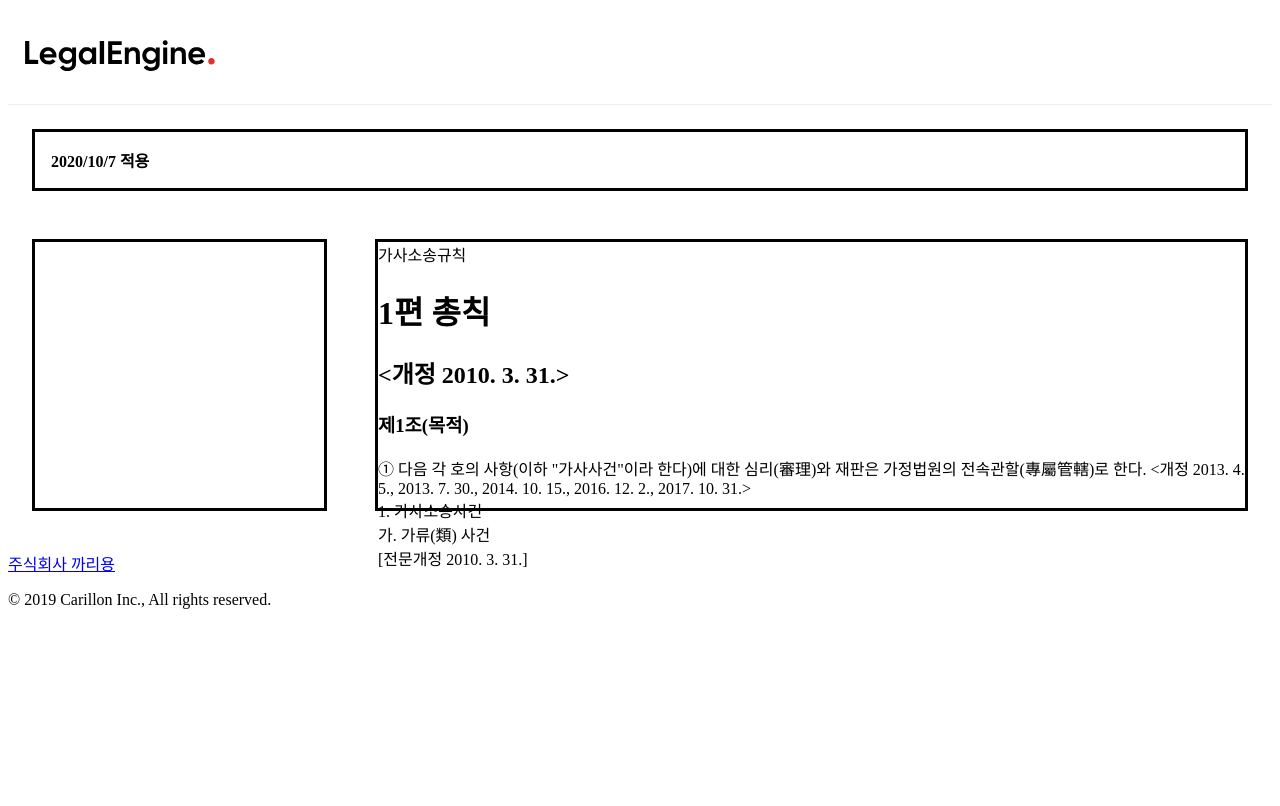
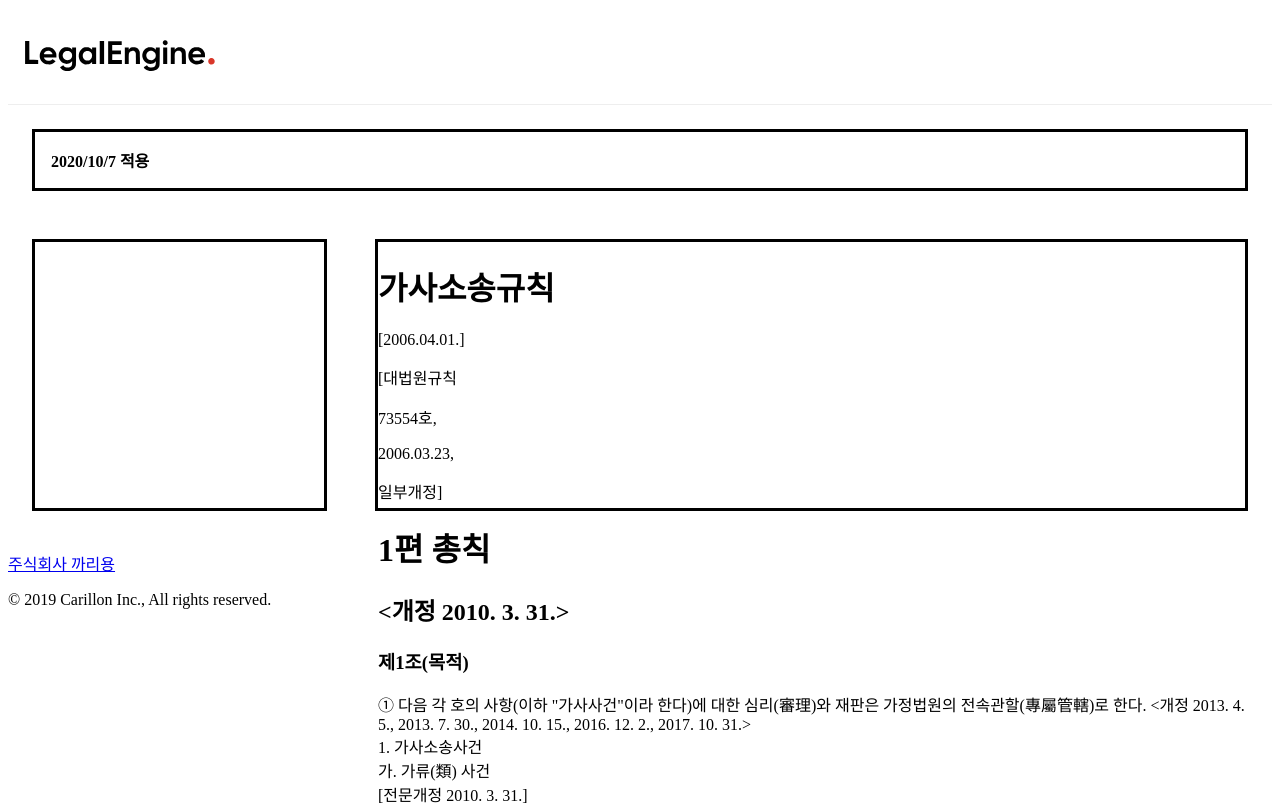
Before and after one commit to tosky1125/legalengine, a React (Create React App) app in the folder client/: page /view in a window 1280 px wide. Built offline with nearby package versions, Linux system fonts and the light colour scheme.

Commit message:
Add missing data to the places they should be in and Make dates look readable

```diff
--- a/client/src/components/ViewPage.js
+++ b/client/src/components/ViewPage.js
@@ -4,84 +4,86 @@ import { withRouter } from 'react-router-dom';
 import * as lawinfo from '../modules/lawinfo';
 import SideInfo from './SideInfo';
 import './ViewPage.css';
-
+import { format } from 'date-fns';
 
 function ViewPage(props) {
-
   // const { lawDetail } = props;
   const lawDetail = {
-    "Law": {
-        "law_id": 615,
-        "number": 73554,
-        "name": "가사소송규칙",
-        "promulgation_date": "2006-03-23T00:00:00.000Z",
-        "type": "대법원규칙",
-        "promulgation_number": 2009,
-        "enforcement_date": "2006-04-01T00:00:00.000Z",
-        "amendment_status": "일부개정",
-        "ministry": "대법원",
-        "context": null,
-        "Chapter": [
+    Law: {
+      law_id: 615,
+      number: 73554,
+      name: '가사소송규칙',
+      promulgation_date: '2006-03-23T00:00:00.000Z',
+      type: '대법원규칙',
+      promulgation_number: 2009,
+      enforcement_date: '2006-04-01T00:00:00.000Z',
+      amendment_status: '일부개정',
+      ministry: '대법원',
+      context: null,
+      Chapter: [
         {
-                "id": 9780,
-                "chapter_id": "1:0",
-                "law_id": 619,
-                "date": "<개정 2010. 3. 31.>",
-                "context": "1편 총칙  ",
-                "Article": [
+          id: 9780,
+          chapter_id: '1:0',
+          law_id: 619,
+          date: '<개정 2010. 3. 31.>',
+          context: '1편 총칙  ',
+          Article: [
             {
-                        "id": 49906,
-                        "article_id": "1:0",
-                        "law_id": 619,
-                        "chapter_id": 9780,
-                        "article_title": "제1조(목적)",
-                        "date": "[전문개정 2010. 3. 31.]",
-                        "context": "   이 법은 인격의 존엄과 남녀 평등을 기본으로 하고 가정의 평화 및 친족 간에 서로 돕는 미풍양속을 보존하고 발전시키기 위하여 가사(家事)에 관한 소송(訴訟)과 비송(非訟) 및 조정(調停)에 대한 절차의 특례를 규정함을 목적으로 한다.",
-                        "flag_pan": null,
-                        "flag_yeon": null,
-                        "flag_hang": null,
-                        "flag_gyu": null,
-                        "Clause": [
+              id: 49906,
+              article_id: '1:0',
+              law_id: 619,
+              chapter_id: 9780,
+              article_title: '제1조(목적)',
+              date: '[전문개정 2010. 3. 31.]',
+              context:
+                '   이 법은 인격의 존엄과 남녀 평등을 기본으로 하고 가정의 평화 및 친족 간에 서로 돕는 미풍양속을 보존하고 발전시키기 위하여 가사(家事)에 관한 소송(訴訟)과 비송(非訟) 및 조정(調停)에 대한 절차의 특례를 규정함을 목적으로 한다.',
+              flag_pan: null,
+              flag_yeon: null,
+              flag_hang: null,
+              flag_gyu: null,
+              Clause: [
                 {
-                                "id": 62359,
-                                "clause_id": "1",
-                                "law_id": 619,
-                                "chapter_id": "9780",
-                                "article_id": 49907,
-                                "date": "<개정 2013. 4. 5., 2013. 7. 30., 2014. 10. 15., 2016. 12. 2., 2017. 10. 31.>",
-                                "context": "   ① 다음 각 호의 사항(이하 \"가사사건\"이라 한다)에 대한 심리(審理)와 재판은 가정법원의 전속관할(專屬管轄)로 한다.  ",
-                                "subPara": [
+                  id: 62359,
+                  clause_id: '1',
+                  law_id: 619,
+                  chapter_id: '9780',
+                  article_id: 49907,
+                  date:
+                    '<개정 2013. 4. 5., 2013. 7. 30., 2014. 10. 15., 2016. 12. 2., 2017. 10. 31.>',
+                  context:
+                    '   ① 다음 각 호의 사항(이하 "가사사건"이라 한다)에 대한 심리(審理)와 재판은 가정법원의 전속관할(專屬管轄)로 한다.  ',
+                  subPara: [
                     {
-                                        "id": 53033,
-                                        "sub_id": "1",
-                                        "law_id": 619,
-                                        "chapter_id": "9780",
-                                        "article_id": "49907",
-                                        "clause_id": 62359,
-                                        "date": null,
-                                        "context": "  1. 가사소송사건",
-                                        "Item": [
+                      id: 53033,
+                      sub_id: '1',
+                      law_id: 619,
+                      chapter_id: '9780',
+                      article_id: '49907',
+                      clause_id: 62359,
+                      date: null,
+                      context: '  1. 가사소송사건',
+                      Item: [
                         {
-                                                "id": 4120,
-                                                "item_id": "1",
-                                                "law_id": 619,
-                                                "chapter_id": "9780",
-                                                "article_id": "49907",
-                                                "clause_id": "62359",
-                                                "sub_id": 53033,
-                                                "date": null,
-                                                "context": "    가. 가류(類) 사건"
-                                            }
-                                        ]
-                                    }
-                                ]
-                            }
-                        ]
-                    }
-                ]
-            }
-        ]
-    }
+                          id: 4120,
+                          item_id: '1',
+                          law_id: 619,
+                          chapter_id: '9780',
+                          article_id: '49907',
+                          clause_id: '62359',
+                          sub_id: 53033,
+                          date: null,
+                          context: '    가. 가류(類) 사건',
+                        },
+                      ],
+                    },
+                  ],
+                },
+              ],
+            },
+          ],
+        },
+      ],
+    },
   };
 
   let { Chapter } = lawDetail.Law;
@@ -90,23 +92,46 @@ function ViewPage(props) {
     <div>
       <div className='searched-date'>2020/10/7 적용</div>
       <div className='view-container'>
-        <div className='sideinfo-container'>
-          {/* <SideInfo /> */}
+        <div className='sideinfo-container'>{/* <SideInfo /> */}</div>
+        <div className='maininfo-container'>
+          <div className='law-head'>
+            <h1>{lawDetail.Law.name}</h1>
+            <p>
+              [{format(new Date(lawDetail.Law.enforcement_date), 'yyyy.MM.dd.')}
+              ]
+            </p>
+            <p>[{lawDetail.Law.type}&nbsp;</p>
+            <p>{lawDetail.Law.number}호,&nbsp;</p>
+            <p>
+              {format(new Date(lawDetail.Law.promulgation_date), 'yyyy.MM.dd')}
+              ,&nbsp;
+            </p>
+            <p>{lawDetail.Law.amendment_status}]</p>
           </div>
-        <div className='maininfo-container'>
-          <div className='lawtitle'>{lawDetail.Law.name}</div>
-          {Chapter.map(chapEle => (
-            <div><h1>{chapEle.context}</h1><h2>{chapEle.date}</h2>
-              {chapEle.Article && chapEle.Article.map(artEle => (
+          {Chapter.map((chapEle) => (
+            <div>
+              <h1>{chapEle.context}</h1>
+              <h2>{chapEle.date}</h2>
+              {chapEle.Article &&
+                chapEle.Article.map((artEle) => (
                   <div>
                     <h3>{artEle.article_title}</h3>
-                {artEle.Clause && artEle.Clause.map(claEle => (
+                    {artEle.Clause &&
+                      artEle.Clause.map((claEle) => (
                         <div>
-                    <span>{claEle.context}</span><span>{claEle.date}</span>
-                    {claEle.subPara && claEle.subPara.map(subEle => (
-                      <div><span>{subEle.context}</span><span>{subEle.date}</span>
-                        {subEle.Item && subEle.Item.map(itEle => (
-                        <div><span>{itEle.context}</span><span>{itEle.date}</span></div>
+                          <span>{claEle.context}</span>
+                          <span>{claEle.date}</span>
+                          {claEle.subPara &&
+                            claEle.subPara.map((subEle) => (
+                              <div>
+                                <span>{subEle.context}</span>
+                                <span>{subEle.date}</span>
+                                {subEle.Item &&
+                                  subEle.Item.map((itEle) => (
+                                    <div>
+                                      <span>{itEle.context}</span>
+                                      <span>{itEle.date}</span>
+                                    </div>
                                   ))}
                               </div>
                             ))}
```
Lines whose indentation alone changed are shown as unchanged.
